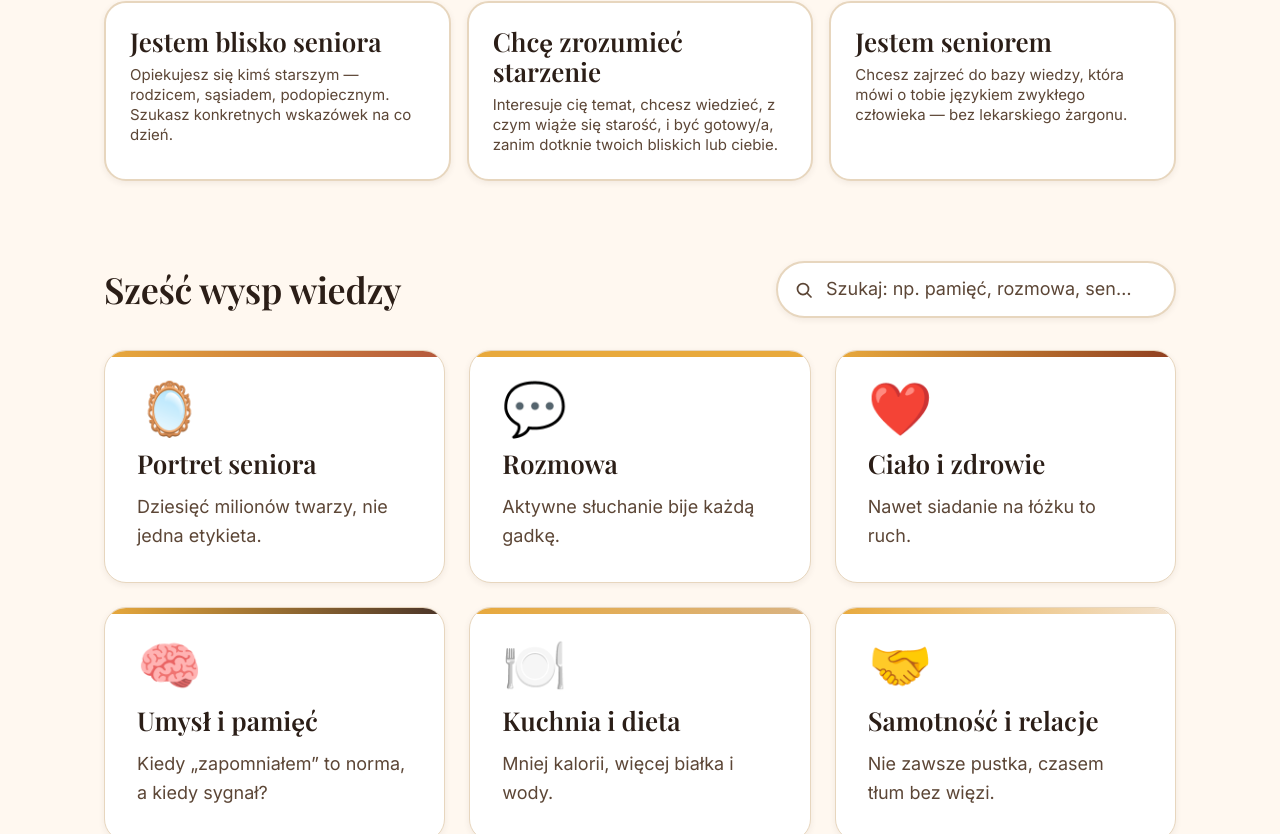
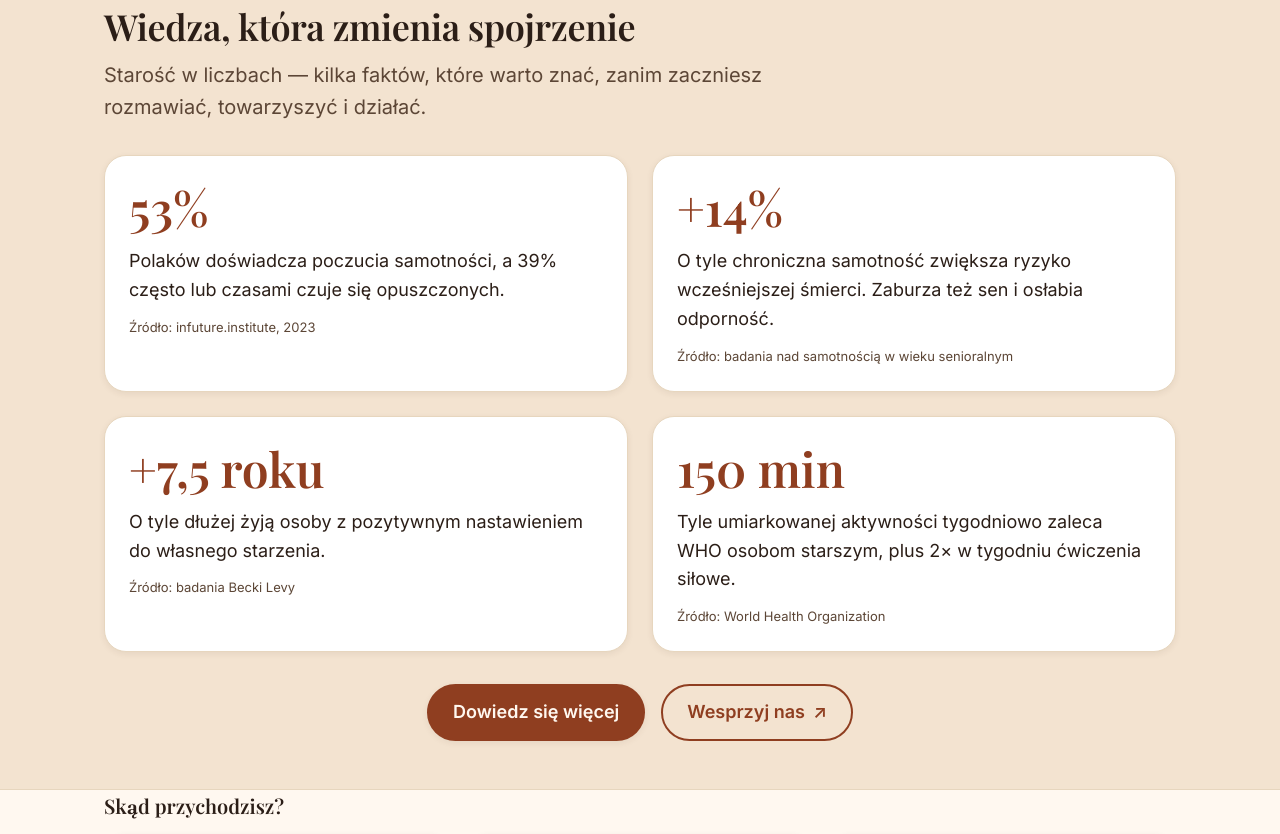
Before and after one commit to michalinamusielik/vibecoding_championship, a React (Vite) app: page / in a window 1280 px wide. Shown: the part 826-1660 px from the top of the page. Built offline with nearby package versions, Linux system fonts and the light colour scheme.

Commit message:
feat: add Knowledge section with statistics and facts about aging
Agent-Id: agent-5385403e-fe66-4b61-8f4c-f5bc0ae3eb2b

```diff
--- a/src/components/Footer.tsx
+++ b/src/components/Footer.tsx
@@ -34,15 +34,15 @@ export function Footer() {
           <p className="site-footer__note">
             Zdjęcie w hero:{" "}
             <a
-              href="https://unsplash.com/@margoevardson"
+              href="https://unsplash.com/@andriklangfield"
               target="_blank"
               rel="noopener noreferrer"
             >
-              Margo Evardson
+              Andrik Langfield
             </a>{" "}
             na{" "}
             <a
-              href="https://unsplash.com/photos/elderly-woman-in-red-coat-and-headscarf-in-garden-z7GDcDrjR34"
+              href="https://unsplash.com/photos/bSXk1lOp8T0"
               target="_blank"
               rel="noopener noreferrer"
             >
--- a/src/components/Hero.tsx
+++ b/src/components/Hero.tsx
@@ -19,7 +19,7 @@ export function Hero() {
             <source srcSet="/images/hero.webp" type="image/webp" />
             <img
               src="/images/hero.jpg"
-              alt="Starsza kobieta w czerwonym płaszczu i chustce na głowie uśmiecha się w słonecznym ogrodzie obok kwitnącego krzewu."
+              alt="Opiekunka asystuje starszej parze przy wspólnym kolorowaniu książeczki — uśmiechy i ciepło codziennej obecności."
               width="1600"
               height="2400"
               loading="eager"
--- /dev/null
+++ b/src/components/Knowledge.tsx
@@ -0,0 +1,90 @@
+import type { MouseEvent } from "react";
+
+interface Fact {
+  stat: string;
+  desc: string;
+  source: string;
+}
+
+const facts: Fact[] = [
+  {
+    stat: "53%",
+    desc: "Polaków doświadcza poczucia samotności, a 39% często lub czasami czuje się opuszczonych.",
+    source: "Źródło: infuture.institute, 2023",
+  },
+  {
+    stat: "+14%",
+    desc: "O tyle chroniczna samotność zwiększa ryzyko wcześniejszej śmierci. Zaburza też sen i osłabia odporność.",
+    source: "Źródło: badania nad samotnością w wieku senioralnym",
+  },
+  {
+    stat: "+7,5 roku",
+    desc: "O tyle dłużej żyją osoby z pozytywnym nastawieniem do własnego starzenia.",
+    source: "Źródło: badania Becki Levy",
+  },
+  {
+    stat: "150 min",
+    desc: "Tyle umiarkowanej aktywności tygodniowo zaleca WHO osobom starszym, plus 2× w tygodniu ćwiczenia siłowe.",
+    source: "Źródło: World Health Organization",
+  },
+];
+
+export function Knowledge() {
+  const handleScrollToWyspy = (event: MouseEvent<HTMLAnchorElement>) => {
+    const target = document.getElementById("wyspy");
+    if (!target) return;
+    event.preventDefault();
+    const prefersReduced = window.matchMedia(
+      "(prefers-reduced-motion: reduce)",
+    ).matches;
+    target.scrollIntoView({
+      behavior: prefersReduced ? "auto" : "smooth",
+      block: "start",
+    });
+  };
+
+  return (
+    <section className="knowledge" aria-labelledby="knowledge-h">
+      <div className="container knowledge__inner">
+        <header className="knowledge__heading">
+          <h2 id="knowledge-h" className="knowledge__title">
+            Wiedza, która zmienia spojrzenie
+          </h2>
+          <p className="knowledge__lede">
+            Starość w liczbach — kilka faktów, które warto znać, zanim zaczniesz
+            rozmawiać, towarzyszyć i działać.
+          </p>
+        </header>
+
+        <ul className="knowledge__grid">
+          {facts.map((fact) => (
+            <li key={fact.stat} className="knowledge__card">
+              <p className="knowledge__stat">{fact.stat}</p>
+              <p className="knowledge__desc">{fact.desc}</p>
+              <p className="knowledge__source">{fact.source}</p>
+            </li>
+          ))}
+        </ul>
+
+        <div className="knowledge__ctas">
+          <a
+            href="#wyspy"
+            className="btn-primary"
+            onClick={handleScrollToWyspy}
+          >
+            Dowiedz się więcej
+          </a>
+          <a
+            href="https://www.malibracia.org.pl/wspieraj/index.html"
+            target="_blank"
+            rel="noopener noreferrer"
+            className="btn-secondary"
+            aria-label="Wesprzyj Małych Braci (otwiera się w nowej karcie)"
+          >
+            Wesprzyj nas <span aria-hidden="true">↗</span>
+          </a>
+        </div>
+      </div>
+    </section>
+  );
+}
--- a/src/pages/HomePage.tsx
+++ b/src/pages/HomePage.tsx
@@ -3,6 +3,7 @@ import { useLocation } from "react-router-dom";
 import { islands } from "../data/islands";
 import { personas, type PersonaId } from "../data/personas";
 import { Hero } from "../components/Hero";
+import { Knowledge } from "../components/Knowledge";
 import { PersonaPicker } from "../components/PersonaPicker";
 import { IslandGrid } from "../components/IslandGrid";
 import { SearchBox } from "../components/SearchBox";
@@ -100,6 +101,7 @@ export function HomePage() {
   return (
     <>
       <Hero />
+      <Knowledge />
       <PersonaPicker
         personas={personas}
         activePersonaId={activePersonaId}
--- a/src/styles/components.css
+++ b/src/styles/components.css
@@ -115,6 +115,141 @@ body {
   max-width: 60ch;
   margin: 0;
 }
+
+/* Knowledge section */
+.knowledge {
+  padding: var(--space-8) 0;
+  background: var(--color-sand);
+  border-top: 1px solid var(--border);
+  border-bottom: 1px solid var(--border);
+}
+.knowledge__inner {
+  display: flex;
+  flex-direction: column;
+  gap: var(--space-6);
+}
+.knowledge__heading {
+  display: flex;
+  flex-direction: column;
+  gap: var(--space-3);
+  max-width: 60ch;
+}
+.knowledge__title {
+  font-size: clamp(var(--fs-xl), 4vw, var(--fs-2xl));
+  margin: 0;
+}
+.knowledge__lede {
+  font-size: var(--fs-lg);
+  color: var(--text-muted);
+  margin: 0;
+}
+.knowledge__grid {
+  list-style: none;
+  padding: 0;
+  margin: 0;
+  display: grid;
+  grid-template-columns: 1fr;
+  gap: var(--space-5);
+}
+@media (min-width: 768px) {
+  .knowledge__grid {
+    grid-template-columns: repeat(2, 1fr);
+  }
+}
+.knowledge__card {
+  display: flex;
+  flex-direction: column;
+  gap: var(--space-3);
+  background: var(--bg-elevated);
+  border: 1px solid var(--border);
+  border-radius: var(--radius-lg);
+  padding: var(--space-5);
+  box-shadow: var(--shadow-sm);
+  transition: transform 0.2s ease, box-shadow 0.2s ease,
+    border-color 0.2s ease;
+}
+.knowledge__card:hover {
+  transform: translateY(-2px);
+  box-shadow: var(--shadow-md);
+  border-color: var(--color-honey);
+}
+.knowledge__stat {
+  font-family: var(--font-display);
+  font-size: clamp(var(--fs-2xl), 6vw, var(--fs-3xl));
+  font-weight: 600;
+  line-height: var(--lh-tight);
+  color: var(--color-rust);
+  margin: 0;
+}
+.knowledge__desc {
+  margin: 0;
+  color: var(--text);
+  line-height: var(--lh-base);
+}
+.knowledge__source {
+  margin: 0;
+  font-size: var(--fs-xs);
+  color: var(--text-muted);
+}
+.knowledge__ctas {
+  display: flex;
+  flex-direction: column;
+  align-items: stretch;
+  gap: var(--space-3);
+  flex-wrap: wrap;
+}
+@media (min-width: 640px) {
+  .knowledge__ctas {
+    flex-direction: row;
+    align-items: center;
+    justify-content: center;
+    gap: var(--space-4);
+  }
+}
+.btn-primary,
+.btn-secondary {
+  display: inline-flex;
+  align-items: center;
+  justify-content: center;
+  gap: var(--space-2);
+  min-height: 48px;
+  padding: 0.75rem 1.5rem;
+  border-radius: var(--radius-full);
+  font-weight: 600;
+  font-size: var(--fs-base);
+  text-decoration: none;
+  text-align: center;
+  transition: background 0.15s ease, color 0.15s ease,
+    border-color 0.15s ease, box-shadow 0.15s ease;
+}
+.btn-primary {
+  background: var(--color-rust);
+  color: var(--color-cream);
+  border: 2px solid var(--color-rust);
+  box-shadow: var(--shadow-sm);
+}
+.btn-primary:hover {
+  background: var(--color-clay);
+  border-color: var(--color-clay);
+  color: var(--color-cream);
+}
+.btn-secondary {
+  background: transparent;
+  color: var(--color-rust);
+  border: 2px solid var(--color-rust);
+}
+.btn-secondary:hover {
+  background: var(--color-rust);
+  color: var(--color-cream);
+}
+@media (prefers-reduced-motion: reduce) {
+  .knowledge__card,
+  .btn-primary,
+  .btn-secondary {
+    transition: none;
+  }
+}
+
 /* Persona picker section */
 .persona-picker {
   padding: 0 0 var(--space-6);
```
Also changed, not shown: scripts/optimize-hero.mjs (+10 -3 lines), public/images/hero.jpg, public/images/hero.webp.
